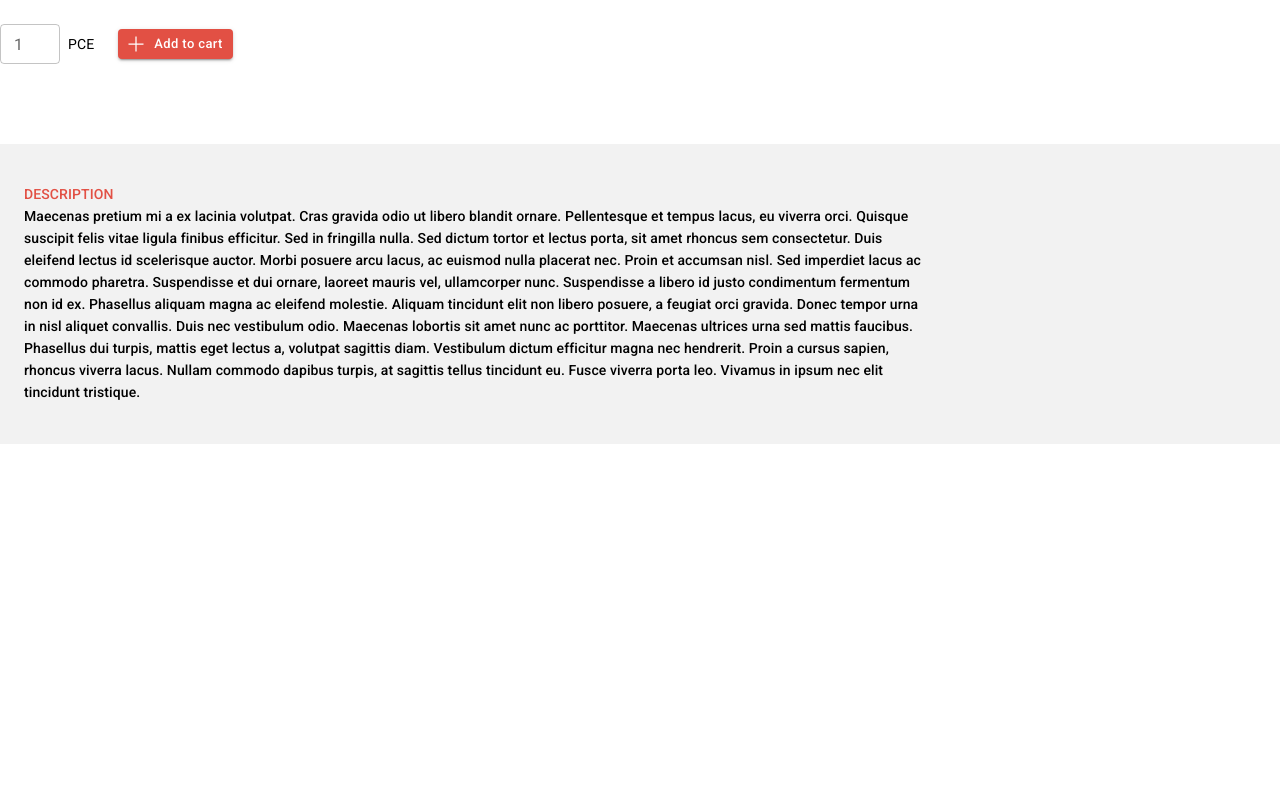
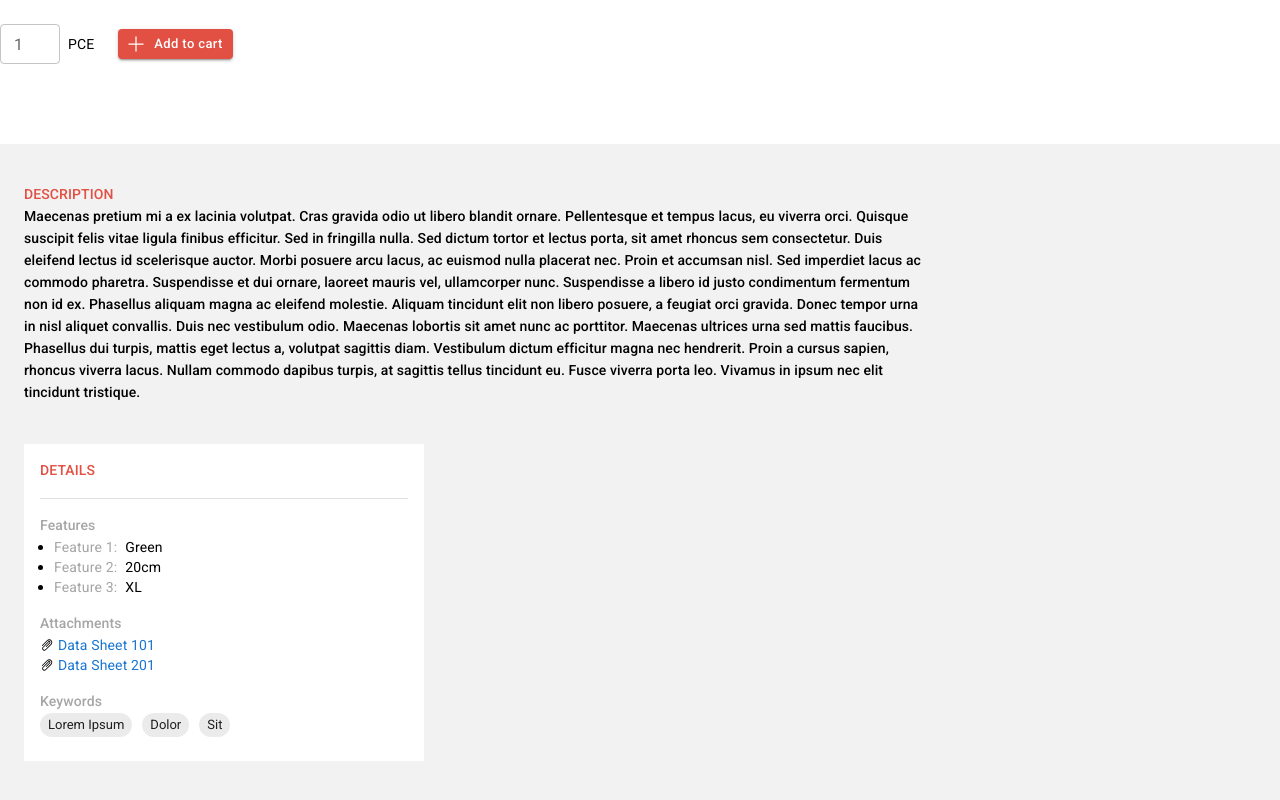
Before and after one commit to nikoladjekic/nikola-jaggaer-assessment, a React app: page / in a window 1280 px wide. Shown: the part 390-1190 px from the top of the page. Before the commit the page ends 834 px from the top, so only its background shows below. Built offline with nearby package versions, Linux system fonts and the light colour scheme.

Commit message:
add product details

```diff
--- a/components/product/bottom-section/product-description.js
+++ b/components/product/bottom-section/product-description.js
@@ -1,5 +1,4 @@
 import React from "react";
-import Box from "@mui/material/Box";
 import Typography from "@mui/material/Typography";
 import { colors } from "../../../constants/colors";
 
--- /dev/null
+++ b/components/product/bottom-section/product-details.js
@@ -0,0 +1,110 @@
+import React from "react";
+import Box from "@mui/material/Box";
+import Typography from "@mui/material/Typography";
+import Divider from "@mui/material/Divider";
+import Link from "@mui/material/Link";
+import List from "@mui/material/List";
+import ListItem from "@mui/material/ListItem";
+import ListItemIcon from "@mui/material/ListItemIcon";
+import Chip from "@mui/material/Chip";
+import { colors } from "../../../constants/colors";
+import { ReactComponent as AttachmentIcon } from "../../../icons/attachment.svg";
+
+const ProductDetails = ({ features, attachments, keywords }) => {
+	const renderRedTitle = (title) => (
+		<Typography
+			variant="subtitle2"
+			sx={{ color: colors.red, textTransform: "uppercase" }}
+			p={2}
+		>
+			{title}
+		</Typography>
+	);
+
+	const renderGraySubtitle = (subtitle) => (
+		<Typography
+			variant="subtitle2"
+			sx={{
+				color: colors.gray,
+				padding: "16px 16px 0 16px",
+				textTransform: "capitalize",
+			}}
+		>
+			{subtitle}
+		</Typography>
+	);
+
+	const renderFeaturesList = () => (
+		<List sx={{ padding: "0 30px", listStyleType: "disc" }}>
+			{Object.entries(features).map((feature) => (
+				<ListItem
+					key={feature[0] + feature[1]}
+					sx={{ display: "list-item", padding: "0px" }}
+				>
+					<>
+						<Typography
+							sx={{ display: "inline" }}
+							variant="body2"
+							color={colors.gray}
+							component="div"
+							mr={1}
+						>
+							{feature[0]}:
+						</Typography>
+						<Typography
+							sx={{ display: "inline" }}
+							variant="body2"
+							component="div"
+						>
+							{feature[1]}
+						</Typography>
+					</>
+				</ListItem>
+			))}
+		</List>
+	);
+
+	const renderAttachmentsList = () => (
+		<List sx={{ padding: "0 16px" }}>
+			{attachments.map((attachment) => (
+				<ListItem key={attachment.file_name} sx={{ padding: "0px" }}>
+					<ListItemIcon sx={{ minWidth: "18px" }}>
+						<AttachmentIcon width="14px" />
+					</ListItemIcon>
+					<Link href={attachment.file_link} underline="none">
+						<Typography variant="body2">
+							{attachment.file_label}
+						</Typography>
+					</Link>
+				</ListItem>
+			))}
+		</List>
+	);
+
+	const renderKeywords = () => (
+		<Box ml={2}>
+			{keywords.map((keyword) => (
+				<Chip
+					label={keyword}
+					size="small"
+					sx={{ marginRight: "10px" }}
+				/>
+			))}
+		</Box>
+	);
+
+	return (
+		<Box bgcolor={colors.white} width={400} pb={3}>
+			{renderRedTitle("details")}
+			<Divider variant="middle" />
+			{renderGraySubtitle("features")}
+			{renderFeaturesList()}
+			{renderGraySubtitle("attachments")}
+			{renderAttachmentsList()}
+			{renderGraySubtitle("keywords")}
+			{renderKeywords()}
+		</Box>
+	);
+};
+
+export default ProductDetails;
--- a/components/product/product.js
+++ b/components/product/product.js
@@ -2,6 +2,7 @@ import React from "react";
 import Box from "@mui/material/Box";
 import ProductOverview from "./top-section/product-overview";
 import ProductDescription from "./bottom-section/product-description";
+import ProductDetails from "./bottom-section/product-details";
 import { colors } from "../../constants/colors";
 
 const Product = ({ product }) => (
@@ -17,10 +18,18 @@ const Product = ({ product }) => (
 				transportCosts={product.transport_costs}
 				vatPercent={product.vat_percent}
 				quantity={product.minimum_order_quantity}
+				quantityUnit={product.unit}
 			/>
 		</Box>
 		<Box py={5} px={3} bgcolor={colors.lightGray}>
 			<ProductDescription description={product.description_long} />
+			<Box mt={5}>
+				<ProductDetails
+					features={product.features}
+					attachments={product.attachments}
+					keywords={product.keywords}
+				/>
+			</Box>
 		</Box>
 	</>
 );
--- a/components/product/top-section/product-overview.js
+++ b/components/product/top-section/product-overview.js
@@ -19,6 +19,7 @@ const ProductOverview = ({
 	transportCosts,
 	vatPercent,
 	quantity,
+	quantityUnit,
 }) => {
 	const renderTitle = () => (
 		<Typography
@@ -37,7 +38,9 @@ const ProductOverview = ({
 				by
 			</Typography>
 			<Link href={supplierLink} underline="none" pl={1}>
-				{supplierName}
+				<Typography variant="body2" sx={{ display: "inline" }}>
+					{supplierName}
+				</Typography>
 			</Link>
 		</Box>
 	);
@@ -80,7 +83,7 @@ const ProductOverview = ({
 				sx={{ width: "60px" }}
 			/>
 			<Typography variant="body2" component="span" ml={1} mr={3}>
-				PCE
+				{quantityUnit}
 			</Typography>
 			<Button
 				variant="contained"
--- a/constants/colors.js
+++ b/constants/colors.js
@@ -1,4 +1,5 @@
 export const colors = {
+	white: "#ffffff",
 	red: "#e25044",
 	gray: "#a6a6a6",
 	lightGray: "#f2f2f2",
```
